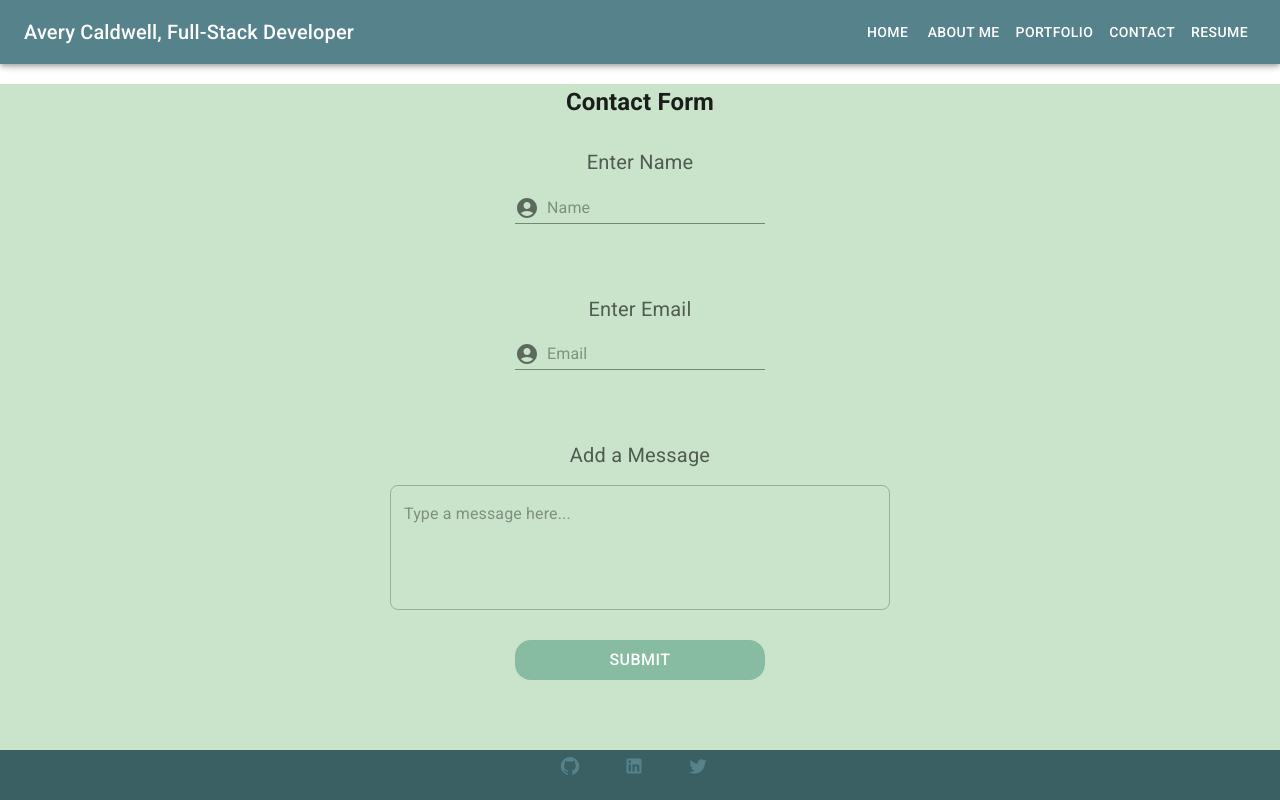
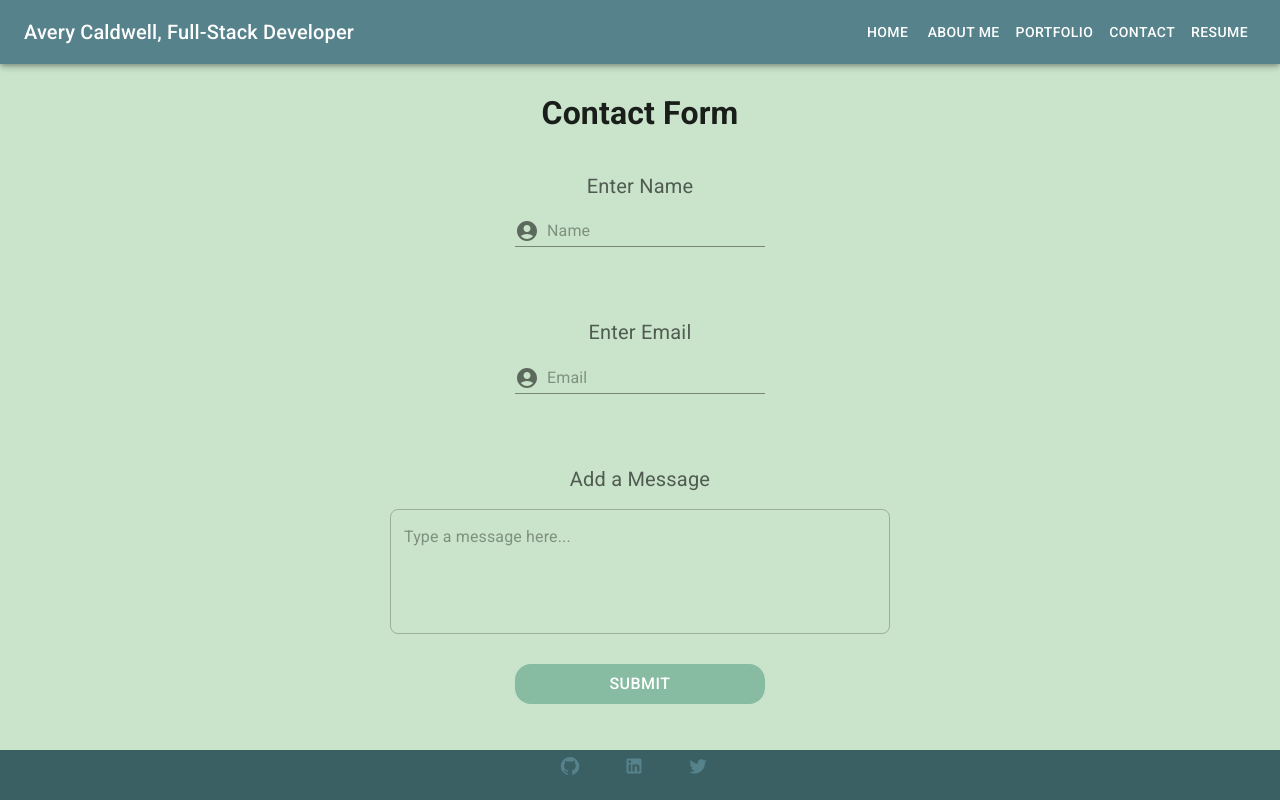
Before and after one commit to AveryCaldwell/React-Portfolio, a React (Create React App) app: page / in a window 1280 px wide. Both pictures are taken after a click on the button "CONTACT". Built offline with nearby package versions, Linux system fonts and the light colour scheme.

Commit message:
update contact form title

```diff
--- a/src/components/Contact.js
+++ b/src/components/Contact.js
@@ -16,7 +16,15 @@ function Contact({ currentPage }) {
 
                     {/* CONTACT FORM */}
                     <form inline={true} autoComplete='on'>
-                        <h2>Contact Form</h2>
+                        <h2
+                            style={{
+                                fontSize: '2rem',
+                                marginTop: 'auto',
+                                paddingTop: '25px',
+                            }}
+                        >
+                            Contact Form
+                        </h2>
                         <Material.Stack spacing={5} direction='column'>
                             {/* <Material.Box sx={{ '& > :not(style)': { m: 1 } }}>*/}
 
```
